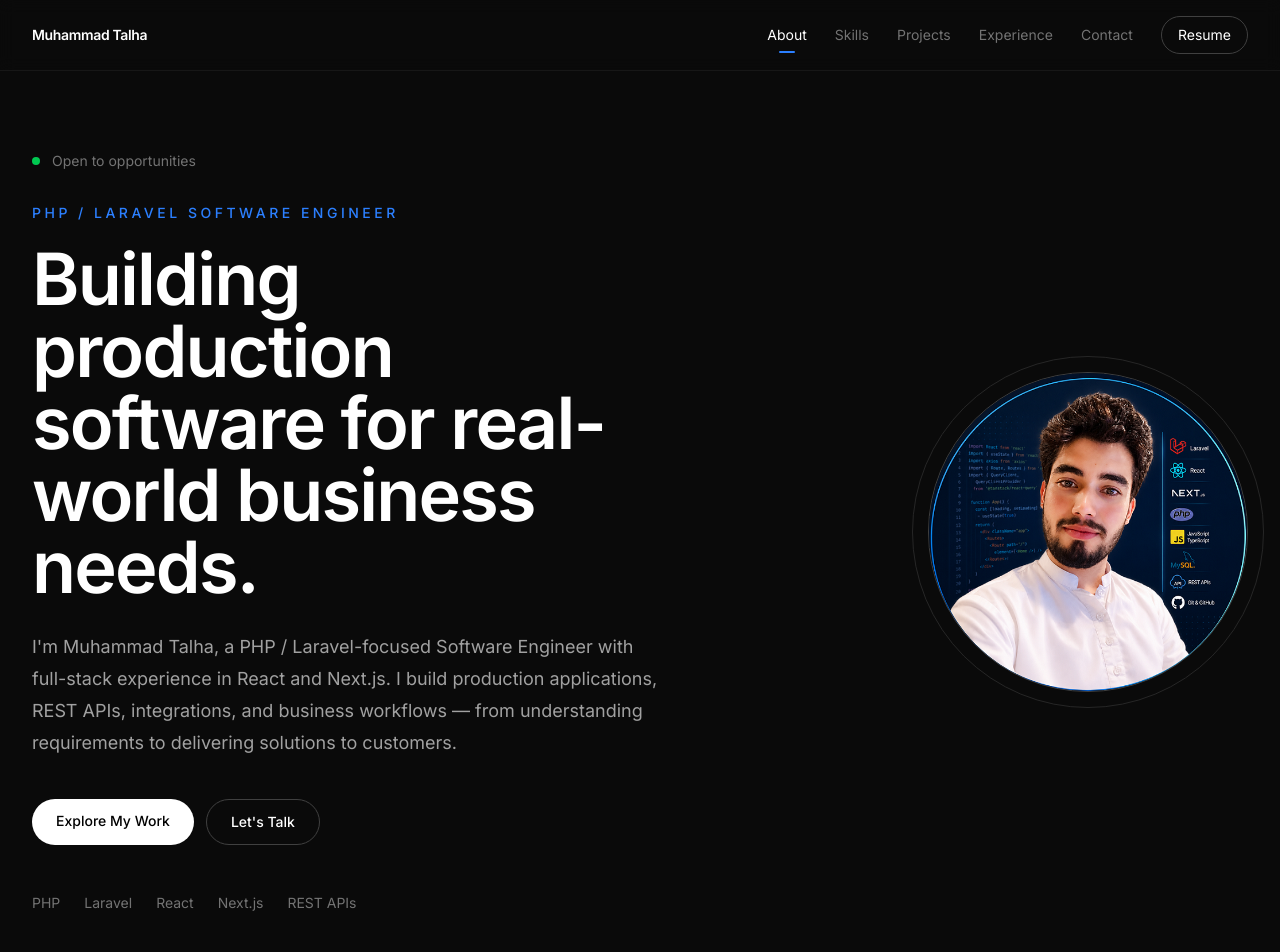
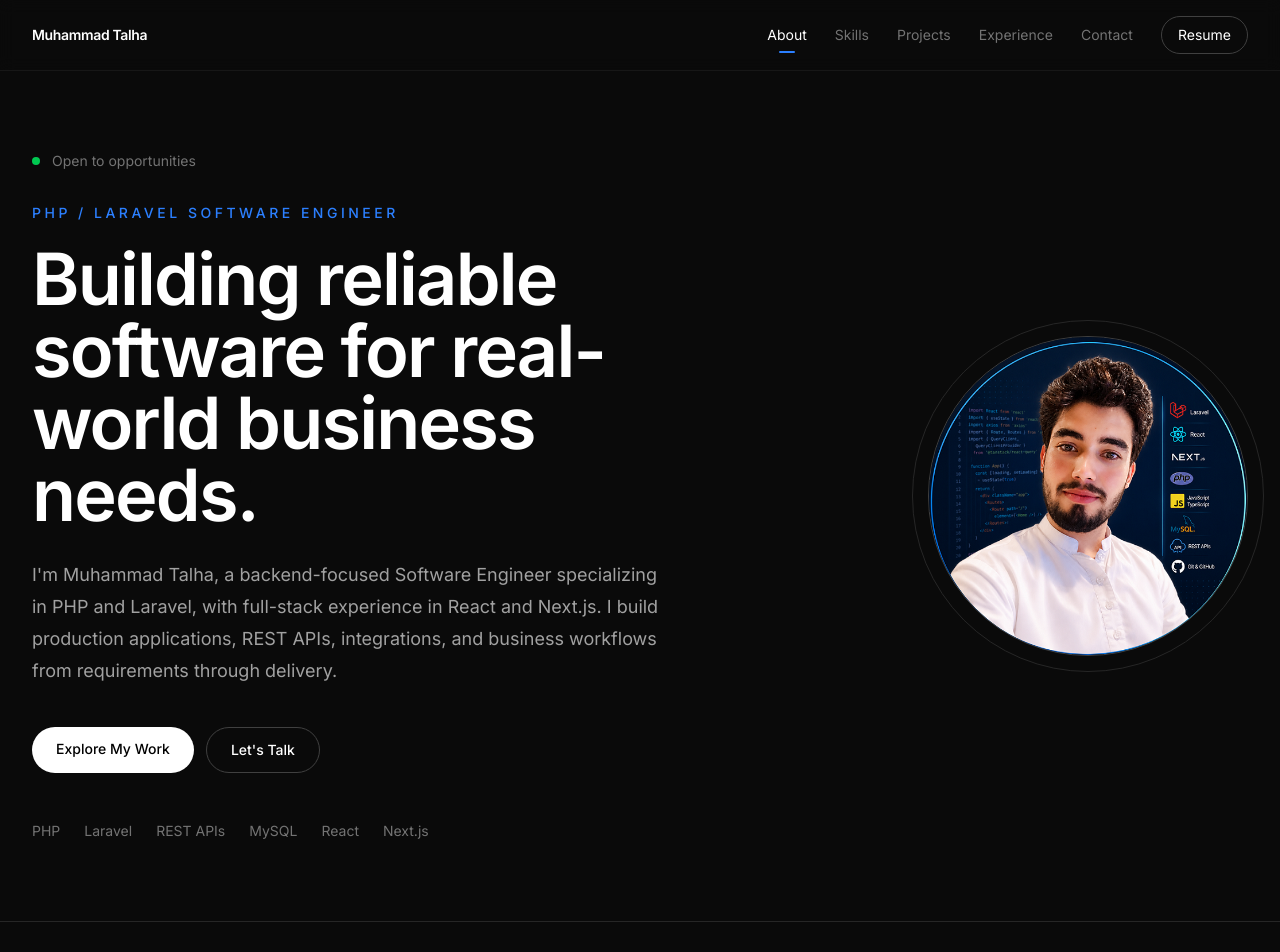
Before and after one commit to imiantalha/Portfolio, a Next.js app: page / in a window 1280 px wide. Shown: the top 952 px of the page. Built offline with nearby package versions, Linux system fonts and the light colour scheme.

Commit message:
content(hero): sharpen backend-first professional positioning

```diff
--- a/app/components/Hero.tsx
+++ b/app/components/Hero.tsx
@@ -3,73 +3,39 @@ import Link from "next/link";
 
 export default function Hero() {
   return (
-    <section className="relative overflow-hidden">
+    <section aria-labelledby="hero-title" className="relative overflow-hidden">
       <div className="mx-auto grid min-h-[calc(100vh-80px)] max-w-7xl items-center gap-16 px-6 py-20 lg:grid-cols-[1.1fr_0.9fr] lg:px-8">
-        {/* Content */}
         <div>
           <div className="flex items-center gap-3">
-            <span className="h-2 w-2 rounded-full bg-green-500" />
-
-            <span className="text-sm text-neutral-500">
-              Open to opportunities
-            </span>
+            <span aria-hidden="true" className="h-2 w-2 rounded-full bg-green-500" />
+            <span className="text-sm text-neutral-500">Open to opportunities</span>
           </div>
 
-          <p className="mt-8 text-sm font-medium uppercase tracking-[0.25em] text-blue-500">
-            PHP / Laravel Software Engineer
-          </p>
+          <p className="mt-8 text-sm font-medium uppercase tracking-[0.25em] text-blue-500">PHP / Laravel Software Engineer</p>
 
-          <h1 className="mt-5 max-w-4xl text-5xl font-semibold tracking-tight text-white sm:text-6xl lg:text-7xl">
-            Building production software for real-world business needs.
+          <h1 id="hero-title" className="mt-5 max-w-4xl text-5xl font-semibold tracking-tight text-white sm:text-6xl lg:text-7xl">
+            Building reliable software for real-world business needs.
           </h1>
 
           <p className="mt-7 max-w-2xl text-lg leading-8 text-neutral-400">
-            I&apos;m Muhammad Talha, a PHP / Laravel-focused Software Engineer
-            with full-stack experience in React and Next.js. I build
-            production applications, REST APIs, integrations, and business
-            workflows — from understanding requirements to delivering
-            solutions to customers.
+            I&apos;m Muhammad Talha, a backend-focused Software Engineer specializing in PHP and Laravel, with full-stack experience in React and Next.js. I build production applications, REST APIs, integrations, and business workflows from requirements through delivery.
           </p>
 
           <div className="mt-10 flex flex-col gap-3 sm:flex-row">
-            <Link
-              href="/projects"
-              className="rounded-full bg-white px-6 py-3 text-center text-sm font-medium text-black transition-transform hover:scale-[1.02]"
-            >
-              Explore My Work
-            </Link>
-
-            <Link
-              href="#contact"
-              className="rounded-full border border-neutral-700 px-6 py-3 text-center text-sm font-medium text-white transition-colors hover:border-neutral-500"
-            >
-              Let&apos;s Talk
-            </Link>
+            <Link href="/projects" className="rounded-full bg-white px-6 py-3 text-center text-sm font-medium text-black transition-transform hover:scale-[1.02]">Explore My Work</Link>
+            <Link href="#contact" className="rounded-full border border-neutral-700 px-6 py-3 text-center text-sm font-medium text-white transition-colors hover:border-neutral-500">Let&apos;s Talk</Link>
           </div>
 
-          <div className="mt-12 flex flex-wrap gap-x-6 gap-y-3 text-sm text-neutral-500">
-            <span>PHP</span>
-            <span>Laravel</span>
-            <span>React</span>
-            <span>Next.js</span>
-            <span>REST APIs</span>
+          <div className="mt-12 flex flex-wrap gap-x-6 gap-y-3 text-sm text-neutral-500" aria-label="Primary technologies">
+            <span>PHP</span><span>Laravel</span><span>REST APIs</span><span>MySQL</span><span>React</span><span>Next.js</span>
           </div>
         </div>
 
-        {/* Profile */}
         <div className="flex justify-center lg:justify-end">
           <div className="relative">
-            <div className="absolute -inset-4 rounded-full border border-neutral-800" />
-
+            <div aria-hidden="true" className="absolute -inset-4 rounded-full border border-neutral-800" />
             <div className="relative h-64 w-64 overflow-hidden rounded-full border border-neutral-700 sm:h-80 sm:w-80">
-              <Image
-                src="/images/profile/me.jpg"
-                alt="Muhammad Talha"
-                fill
-                priority
-                className="object-cover"
-                sizes="(max-width: 640px) 256px, 320px"
-              />
+              <Image src="/images/profile/me.jpg" alt="Muhammad Talha, Software Engineer" fill priority className="object-cover" sizes="(max-width: 640px) 256px, 320px" />
             </div>
           </div>
         </div>
```
